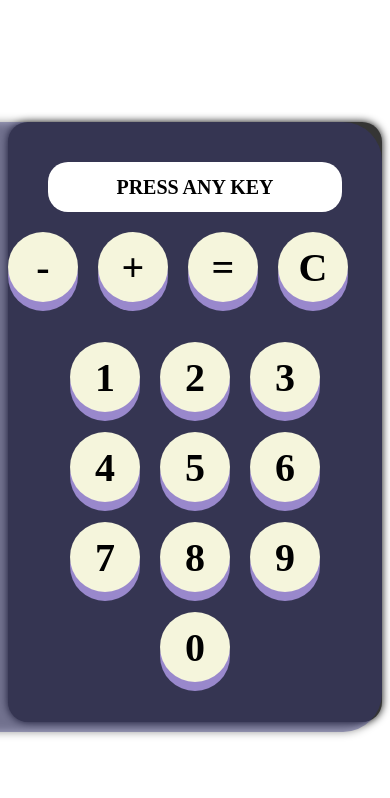
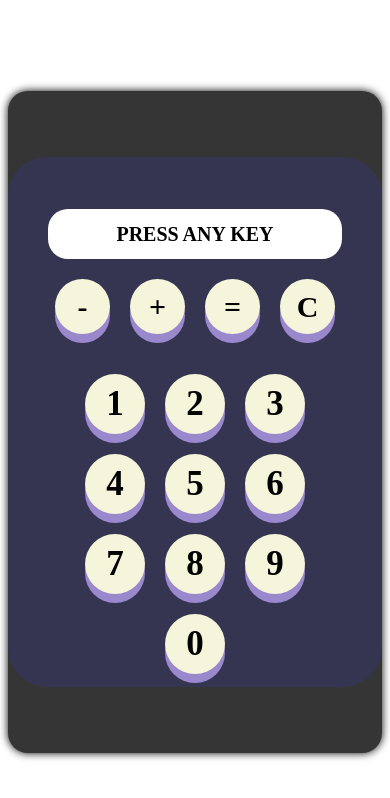
Before and after one commit to lukaliparteliani/calculator-beta, a plain HTML site: page index.html in a window 390 px wide. Drawn offline with Linux system fonts and the light colour scheme.

Commit message:
mobile update

```diff
--- a/newscript.js
+++ b/newscript.js
@@ -52,7 +52,6 @@ functions.forEach(function(elem) {
                 numbersList.unshift(savedNumber);
                 selectedNumber.innerHTML = '';
                 calculate(elem.className);
-        }else if (elem.className == 'multiply') {
         }
     });
 });
--- a/stylesheet.css
+++ b/stylesheet.css
@@ -112,7 +112,7 @@ body {
 
   .calculator-functions {
     display: grid;
-    grid-template-columns: 1fr 1fr 1fr 1fr 1fr;
+    grid-template-columns: 1fr 1fr 1fr 1fr;
     gap: 20px;
     justify-content: center;
     align-items: center;
@@ -130,3 +130,42 @@ body {
     font-size: 40px;
     font-weight: bold;
   }
+
+  @media screen and (max-width: 600px) {
+      .calculator-behind {
+        width: 100%;
+        height: 100%;
+    }
+
+    .calculator-container {
+      width: 100%;
+      height: 100%;
+      margin: 0 auto;
+      justify-content: center;
+
+    }
+  }
+
+  @media screen and (max-width: 400px) {
+      .calculator-functions > div {
+        width: 55px;
+        height: 55px;
+        font-size: 30px;
+    }
+
+    .number {
+      width: 60px;
+      height: 60px;
+      font-size: 35px;
+    }
+  }
+
+  @media screen and (min-height: 780px) and (max-width: 600px) {
+    .calculator-behind {
+      height: 80%;
+    }
+
+    .calculator-container {
+      height: 80%;
+    }
+  }
```
